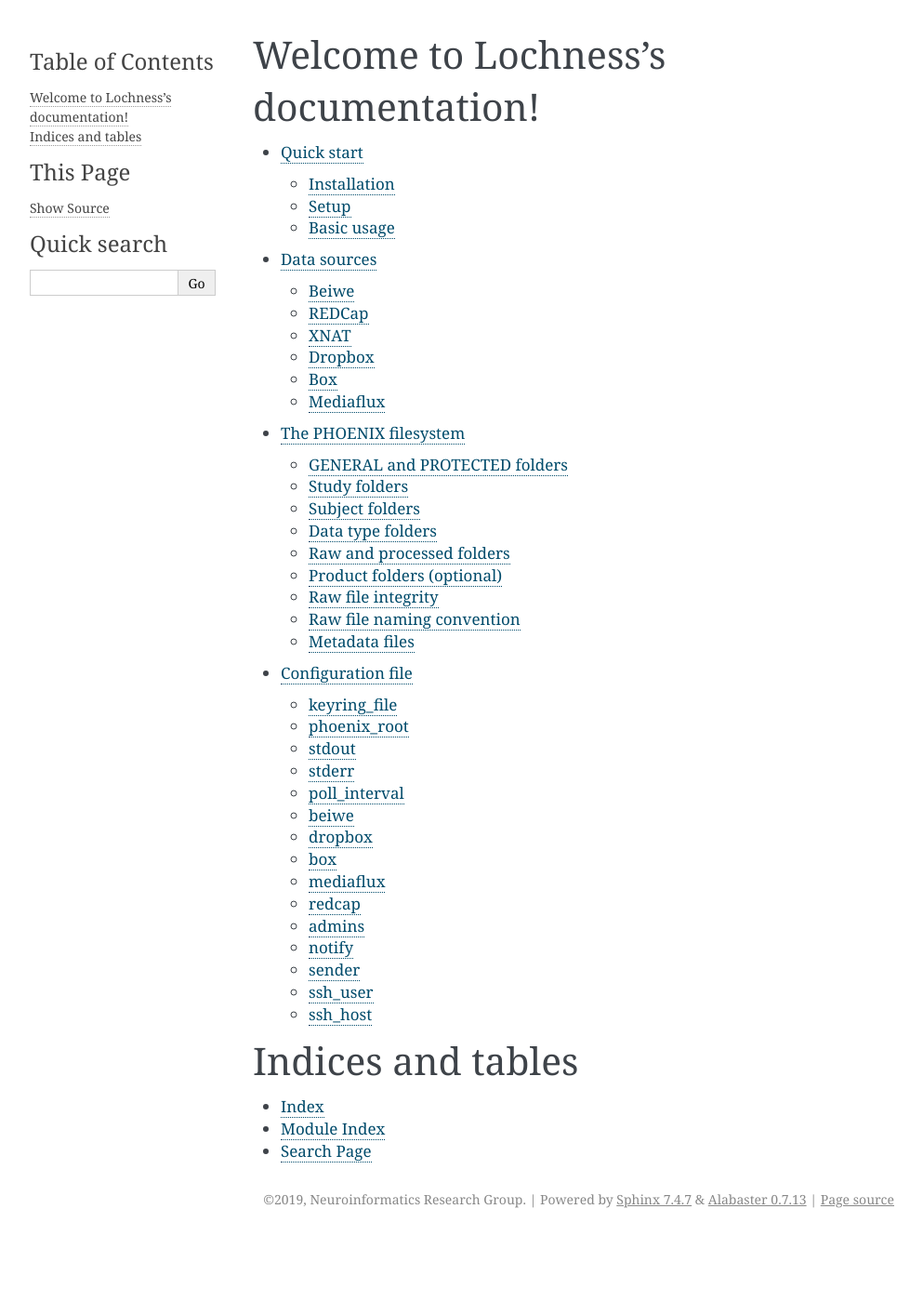
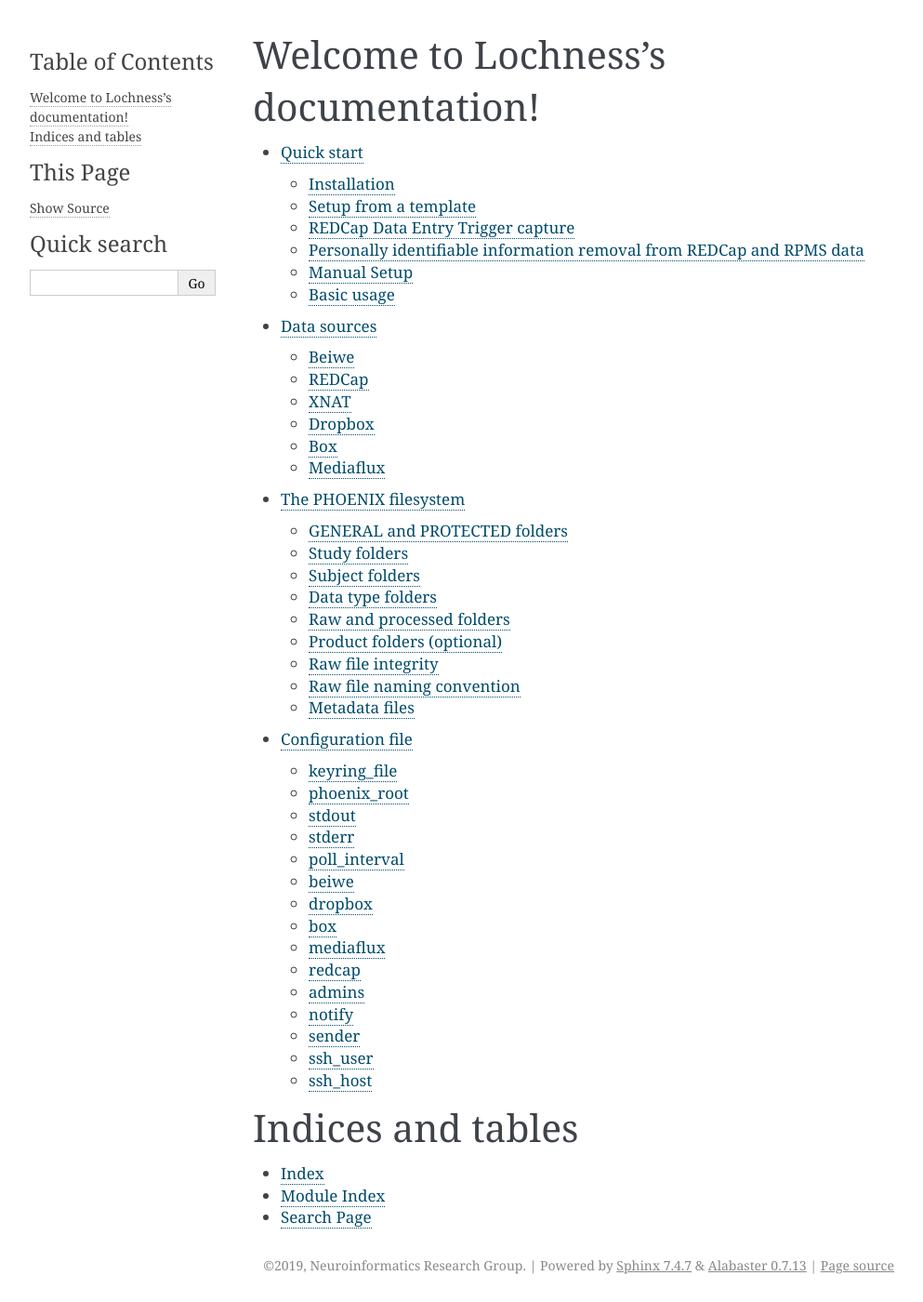
Before and after one commit to harvard-nrg/lochness, a Sphinx documentation site: the page built from docs/source/index.rst, in a window 1280 px wide. Shown: the whole page at 93% size, without its empty margins (148-1141 px from the left). Built offline with Sphinx 7.4.7, drawn with Linux system fonts in a browser that asks for light colours; before the commit the page ends 1329 px from its top, so only the background shows below that; some of the changed lines change nothing that is shown.

Commit message:
docs: Setup from a template documentation added

```diff
--- a/docs/source/quick_start.rst
+++ b/docs/source/quick_start.rst
@@ -4,7 +4,7 @@ Lochness provides a single command line tool (daemon) to periodically poll
 and download data from various web services into a local directory. Out of
 the box there is support for pulling data from a multitude of
 `data sources <data_sources.html>`_ including Beiwe, XNAT, REDCap,
-Dropbox, Box, external hard drives, and more.
+Dropbox, Box, Mediaflux, Daris, RPMS, external hard drives, and more.
 
 Installation
 ------------
@@ -12,8 +12,167 @@ Just use ``pip`` ::
 
     pip install lochness
 
-Setup
------
+
+or for most recent DPACC-lochness ::
+
+    pip install git+https://github.com/PREDICT-DPACC/lochness
+
+
+Setup from a template
+---------------------
+Create an example template to work from::
+
+    # PREDICT
+    lochness_create_template.py \
+        --outdir /data/lochness_root \
+        --studies BWH McLean \
+        --sources redcap xnat box mindlamp \
+        --email kevincho@bwh.harvard.edu \
+        --poll_interval 43200 \
+        --ssh_host erisone.partners.org \
+        --ssh_user kc244
+
+    # PRESCIENT
+    lochness_create_template.py \
+        --outdir /data/lochness_root \
+        --studies BWH McLean \
+        --sources RPMS daris mediaflux mindlamp \
+        --email kevincho@bwh.harvard.edu \
+        --poll_interval 43200 \
+        --ssh_host erisone.partners.org \
+        --ssh_user kc244
+
+    # For more options: lochness_create_template.py -h
+
+
+Running one of the commands above will create the structure below::
+
+    /data/lochness_root/
+    ├── 1_encrypt_command.sh
+    ├── 2_sync_command.sh
+    ├── PHOENIX
+    │   ├── GENERAL
+    │   │   ├── BWH
+    │   │   │   └── BWH_metadata.csv
+    │   │   └── McLean
+    │   │       └── McLean_metadata.csv
+    │   └── PROTECTED
+    │       ├── BWH
+    │       └── McLean
+    ├── config.yml
+    ├── lochness.json
+    └── pii_convert.csv
+
+
+1. Change information in `config.yml` and `lochness.json` as needed.
+
+
+2. Either manually update the `PHOENIX/GENERAL/*/*_metadata.csv` or
+   amend the field names in REDCap / RPMS sources correctly for lochness to
+   automatically update the metadata files.
+
+   Currently, lochness initializes the metadata using following field names
+   in REDCap and RPMS.::
+
+   record_id1: the record ID field name
+   Consent: the field name of the consent date
+   beiwe_id: the field name of the BEIWE ID.
+   xnat_id: the field name of the XNAT ID.
+   dropbox_id: the field name of the Dropbox ID.
+   box_id: the field name of the Box ID.
+   mediaflux_id: the field name of the Mediaflux ID.
+   mindlamp_id: the field name of the Mindlamp ID.
+   daris_id: the field name of the DaRIS ID.
+   rpms_id: the field name of the RPMS ID.
+
+
+3. Encrypt the `lochness.json` by running::
+
+   bash 1_encrypt_command.sh
+
+This encryption step creates a copy of encrypted keyrings to
+`/data/lochness_root/.lochness.enc`. To protect the sensitive keyring
+information in json, remove the `lochness.json` after running the encryption.
+
+You can still extract keyring structure without sensitive information by running::
+
+   lochness_check_config.py -ke /data/lochness_root/.lochness.enc
+
+
+4. Set up REDCap Data Entry Trigger if using REDCap. Please see below
+   "REDCap Data Entry Trigger capture" section.
+
+
+5. Edit Personally identifiable information mapping table. Please seee below
+   "Personally identifiable information removal from REDCap and RPMS data"::
+
+    `/data/lochness_root/pii_convert.csv`
+
+
+5. Run the `sync.py` or use the example command in `2_synch_command.sh`::
+
+   bash 2_sync_command.sh
+
+
+REDCap Data Entry Trigger capture
+---------------------------------
+If your sources include REDCap and you would like to configure lochness to
+only pull new REDCap data, "Data Entry Trigger" needs to be set up in REDCap.
+
+In REDCap,
+- "Project Setup"
+  - "Enable optional modules and customizations"
+    - "Additional customizations"
+      - check "Data Entry Trigger" and give address of the server including
+        the port number. eg) http://pnl-t55-7.partners.org:9999
+
+
+In order to use this functionality, the server where lochness is installed
+should be able to receieve HTTP POST signal from REDCap server. Which means it
+has to be either
+
+- lochness server is inside the same firewall as REDCap server.
+    Or
+- lochness server has a open port that could listen to the REDCap POST signal.
+
+
+After setting the "Data Entry Trigger" on REDCap settings, run below to update
+the `/data/data_entry_trigger_db.csv` real-time::
+
+    # please specify the same port defined in the REDCap settings
+    listen_to_redcap.py --database_csv /data/data_entry_trigger_db.csv \
+                        --port 9999
+
+It would be useful to run `listen_to_redcap.py` in background, maybe inside a
+`gnu screen` so it runs continuously without interference.
+
+
+
+Personally identifiable information removal from REDCap and RPMS data
+----------------------------------------------------------------------
+A path of csv file can be provided, which has information about how to process
+each PII fields.
+
+For example::
+
+    #/data/personally_identifiable_process_mappings.csv
+
+    pii_label_string | process
+    -----------------|---------------
+    address          | remove
+    date             | change_date
+    phone_number     | random_number
+    patient_name     | random_string
+    subject_name     | replace_with_subject_id
+
+Any value from the field, with names that match to `pii_label_string` rows,
+the labelled **PII processing method** will be used to process the raw values
+to remove or replace the PIIs.
+
+
+
+Manual Setup
+------------
 Connecting to various external `data sources <data_sources.html>`_
 (Beiwe, XNAT, Dropbox, etc.) often requires a myriad of connection details
 e.g., URLs, usernames, passwords, API tokens, etc. Lochness will only read
@@ -53,8 +212,25 @@ the *keyring*. Here's an example of a decrypted keyring file ::
         "DOMAIN": "...",
         "USER": "...",
         "PASSWORD": "..."
+      },
+
+      "mindlamp.example": {
+        "URL": "...",
+        "ACCESS_KEY": "...",
+        "SECRET_KEY": "..."
+      },
+
+      "daris.example": {
+        "URL": "...",
+        "TOKEN": "...",
+        "PROJECT_CID": "..."
+      },
+
+      "rpms.example": {
+        "RPMS_PATH": "..."
       }
     }
+
 
 This file must be encrypted using a passphrase. At the moment, Lochness only
 supports encrypting and decrypting files (including the keyring) using the
```
